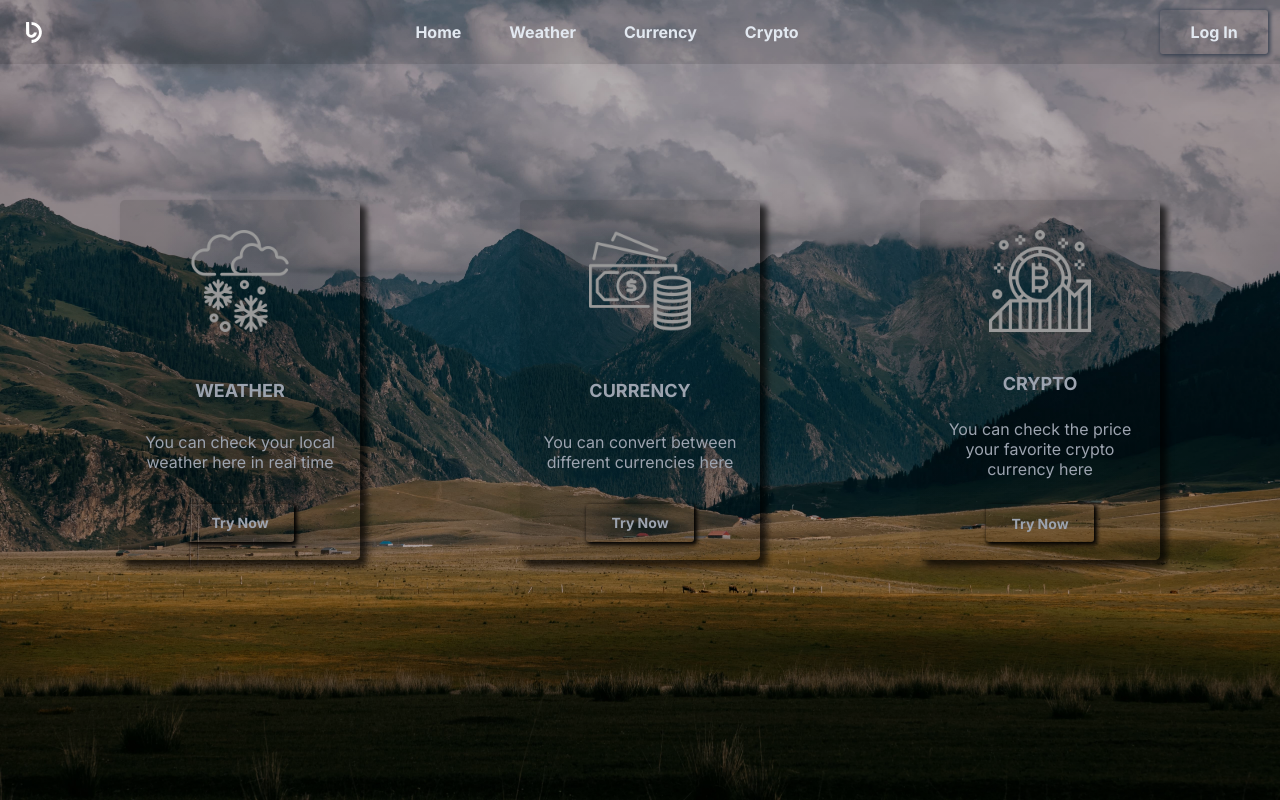
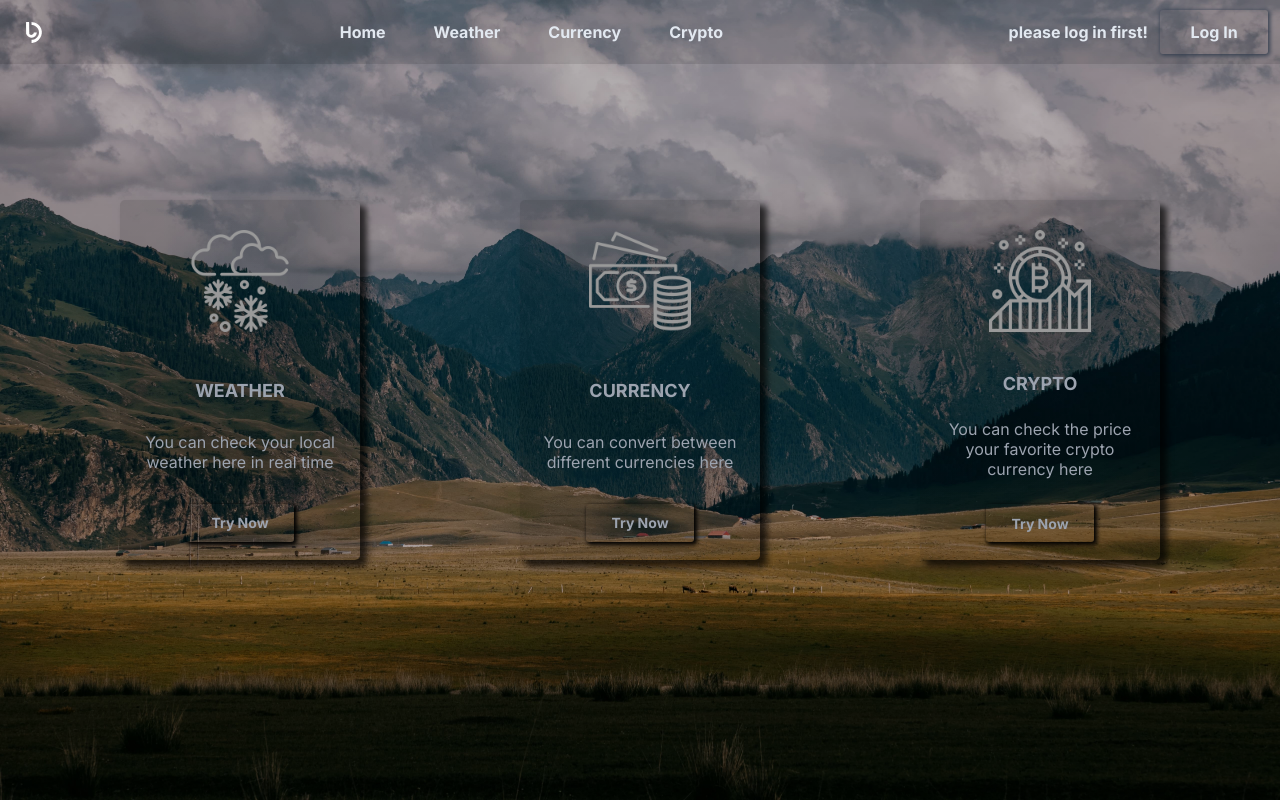
Before and after one commit to JimmyZiqiangCheng/currency_converter, a React (Create React App) app: page / in a window 1280 px wide. Built offline with nearby package versions, Linux system fonts and the light colour scheme; no server answers; the HTML template or start-up script is replaced by a standard one.

Commit message:
updated log in

```diff
--- a/src/components/Header.js
+++ b/src/components/Header.js
@@ -111,6 +111,7 @@ const Header = () => {
           </div>
         ) : (
           <div className="sign-in-section">
+            <p className="log-in-message">please log in first!</p>
             <Button
               text={"Log In"}
               buttonType={"btn header-btn"}
--- a/src/components/Modal.js
+++ b/src/components/Modal.js
@@ -9,7 +9,6 @@ function Modal({ children }) {
   const ref = useOutsideClick(() => {
     showModal && toggleShowModal();
   });
-  console.log(showModal);
   const handleClick = () => {
     toggleShowModal();
   };
--- a/src/services/AuthService/AuthService.js
+++ b/src/services/AuthService/AuthService.js
@@ -31,7 +31,6 @@ export const signIn = async (
     toggleShowModal();
     setIsAuthenticated(true);
     setUser(user);
-    console.log(user);
   } catch (err) {
     switch (err.code) {
       case "auth/invalid-email":
--- a/src/styles/header.module.scss
+++ b/src/styles/header.module.scss
@@ -135,6 +135,12 @@
       }
       .sign-in-section {
         display: flex;
+        align-items: center;
+        .log-in-message {
+          padding-right: 12px;
+          color: colors.$white;
+          font-weight: bold;
+        }
       }
       .sign-out-section {
         color: white;
```
